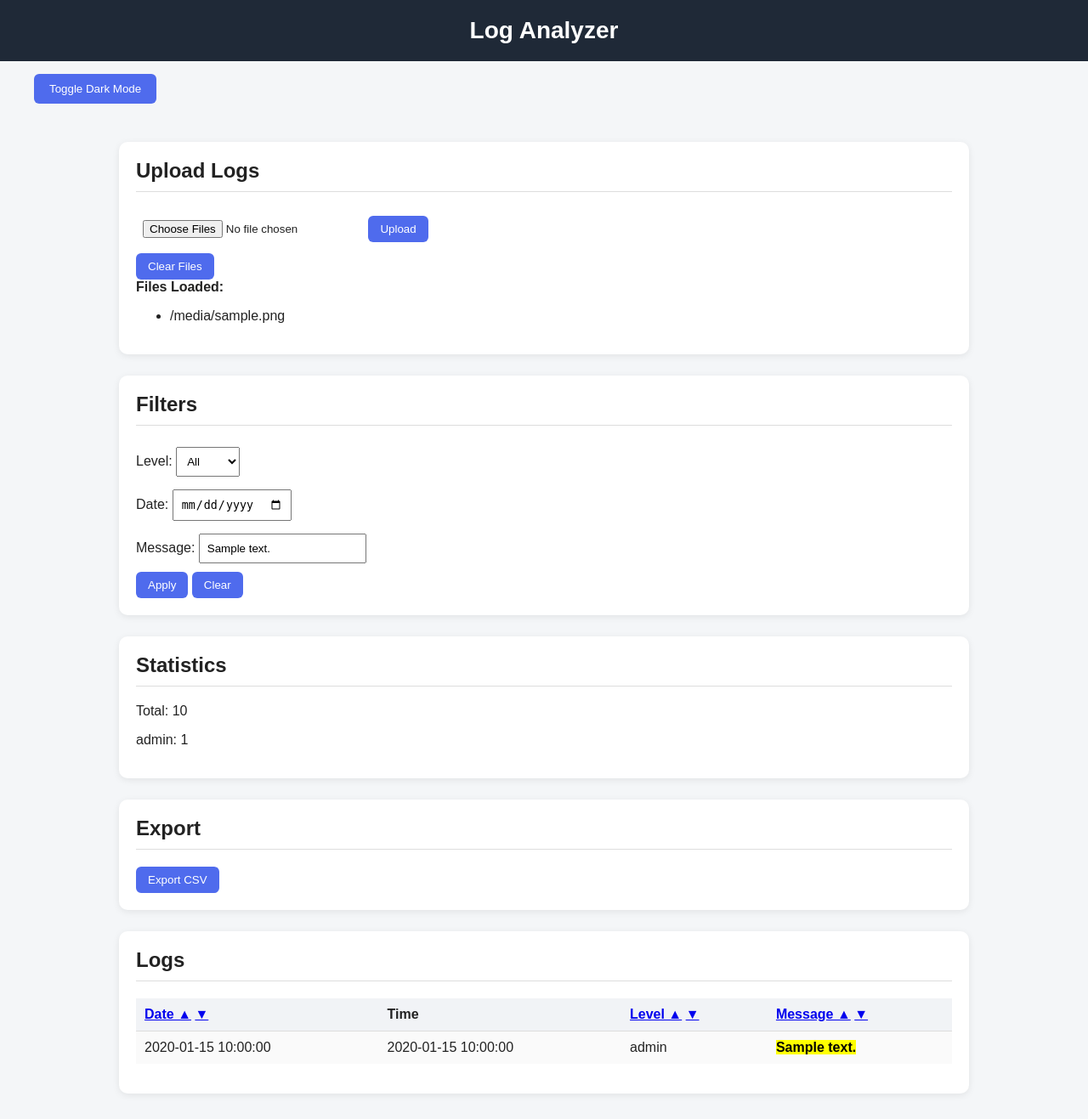
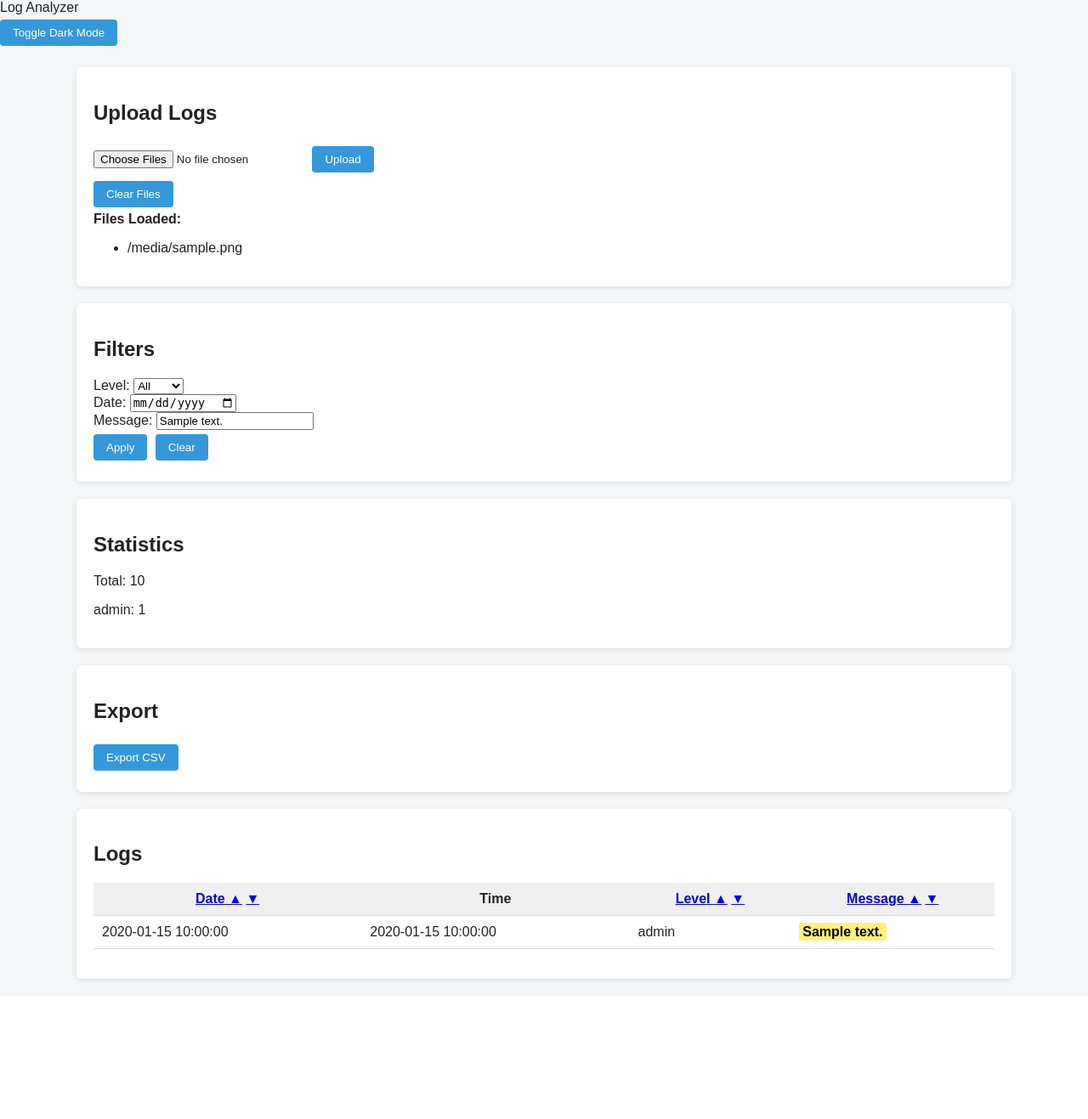
Before and after one commit to WurzburgB/log-file-analyzer, a Flask app: template templates/index.html in a window 1280 px wide. Shown: the whole page at 85% size. After the commit the page ends 1159 px from the top, so only its background shows below. Run offline with Flask 3, Linux system fonts and the light colour scheme; the template is opened without the code that fills it: most values are stand-ins (such as "Sample title", 1, 10 or a date in 2020); parts of the project's set-up code (start-up, migrations or seed data) failed here and were passed over.

```diff
--- a/static/css/styles.css
+++ b/static/css/styles.css
@@ -1,113 +1,75 @@
-/* ===== Base Layout ===== */
-
 body {
-    font-family: Arial, Helvetica, sans-serif;
     margin: 0;
+    font-family: Arial, sans-serif;
     background-color: #f4f6f8;
     color: #222;
 }
 
-/* ===== Header ===== */
-
-.header {
+header {
     width: 100%;
-    background-color: #1f2937;
+    background-color: #2c3e50;
     color: white;
-    padding: 20px 0;
-    text-align: center;
-    font-size: 28px;
-    font-weight: bold;
-}
-
-/* ===== Top Controls ===== */
-
-.topbar {
-    width: 100%;
-    padding: 15px 40px;
+    padding: 15px 30px;
     box-sizing: border-box;
 }
 
-.topbar button {
-    background-color: #4f6bed;
-    color: white;
-    border: none;
-    padding: 10px 18px;
-    border-radius: 6px;
-    cursor: pointer;
+header h1 {
+    margin: 0;
 }
 
-.topbar button:hover {
-    background-color: #3b55d1;
+.top-controls {
+    padding: 10px 30px;
 }
 
-/* ===== Main Container ===== */
+.dark-mode-toggle {
+    float: right;
+}
 
 .container {
-    max-width: 1000px;
-    margin: 30px auto;
+    max-width: 1100px;
+    margin: 20px auto;
+    padding: 0 20px;
 }
-
-/* ===== Boxes ===== */
 
 .box {
     background: white;
     padding: 20px;
-    margin-bottom: 25px;
-    border-radius: 10px;
-    box-shadow: 0px 2px 8px rgba(0,0,0,0.08);
+    margin-bottom: 20px;
+    border-radius: 6px;
+    box-shadow: 0px 2px 6px rgba(0,0,0,0.1);
 }
-
-.box h2 {
-    margin-top: 0;
-    border-bottom: 1px solid #ddd;
-    padding-bottom: 10px;
-}
-
-/* ===== Forms ===== */
-
-input, select {
-    padding: 8px;
-    margin-top: 5px;
-    margin-bottom: 10px;
-}
-
-button {
-    padding: 8px 14px;
-    border: none;
-    border-radius: 6px;
-    background-color: #4f6bed;
-    color: white;
-    cursor: pointer;
-}
-
-button:hover {
-    background-color: #3b55d1;
-}
-
-/* ===== Tables ===== */
 
 table {
     border-collapse: collapse;
     width: 100%;
-    margin-top: 10px;
+}
+
+th, td {
+    padding: 10px;
+    border-bottom: 1px solid #ddd;
 }
 
 th {
-    background-color: #f1f3f6;
-    padding: 10px;
-    text-align: left;
+    background-color: #f0f0f0;
 }
 
-td {
-    padding: 10px;
-    border-top: 1px solid #ddd;
+tr:hover {
+    background-color: #f5f5f5;
 }
 
-tr:nth-child(even) {
-    background-color: #fafafa;
+button {
+    padding: 8px 15px;
+    margin: 5px 5px 5px 0;
+    cursor: pointer;
+    border: none;
+    background-color: #3498db;
+    color: white;
+    border-radius: 4px;
 }
 
-/* ===== Pagination ===== */
+button:hover {
+    background-color: #2980b9;
+}
 
 .pagination {
     margin-top: 15px;
@@ -119,18 +81,24 @@ tr:nth-child(even) {
     margin: 2px;
     text-decoration: none;
     color: black;
-    border-radius: 4px;
 }
 
 .pagination strong {
     padding: 6px 10px;
     border: 1px solid black;
     background: #ddd;
-    border-radius: 4px;
 }
 
-/* ===== Log Level Colors ===== */
+/* Highlight */
+mark {
+    background-color: #fff176;
+    color: black;
+    font-weight: bold;
+    padding: 2px 4px;
+    border-radius: 3px;
+}
 
+/* Log level colors */
 .info { background-color: #e7f3ff; }
 .warning { background-color: #fff8e1; }
 .error { background-color: #ffecec; }
@@ -139,36 +107,54 @@ tr:nth-child(even) {
 .fatal { background-color: #ff9999; }
 .trace { background-color: #e6e6ff; }
 
-/* ===== Highlight ===== */
-
-mark {
-    background: yellow;
-    font-weight: bold;
-}
-
-/* ===== Dark Mode ===== */
+/* DARK MODE */
 
 .dark-mode {
-    background-color: #111827;
+    background-color: #1e1e1e;
     color: white;
 }
 
+.dark-mode header {
+    background-color: #111;
+}
+
 .dark-mode .box {
-    background: #1f2937;
+    background: #2b2b2b;
 }
 
 .dark-mode th {
-    background-color: #374151;
+    background-color: #444;
 }
 
-.dark-mode td {
+.dark-mode tr:hover {
+    background-color: #3a3a3a;
+}
+
+.dark-mode td,
+.dark-mode th {
     border-color: #555;
 }
 
-.dark-mode tr:nth-child(even) {
-    background-color: #2a3441;
+.dark-mode .pagination a {
+    color: white;
+    border-color: #666;
 }
 
-.dark-mode .header {
-    background-color: #020617;
+.dark-mode .pagination strong {
+    background: #555;
 }
+
+/* Dark mode */
+.dark-mode mark {
+    background-color: #ffcc00;
+    color: black;
+}
+
+/* Dark mode log levels */
+.dark-mode .info { background-color: #1b3a5a; }
+.dark-mode .warning { background-color: #665500; }
+.dark-mode .error { background-color: #5a1b1b; }
+.dark-mode .debug { background-color: #444; }
+.dark-mode .critical { background-color: #661111; }
+.dark-mode .fatal { background-color: #990000; }
+.dark-mode .trace { background-color: #222266; }
```
